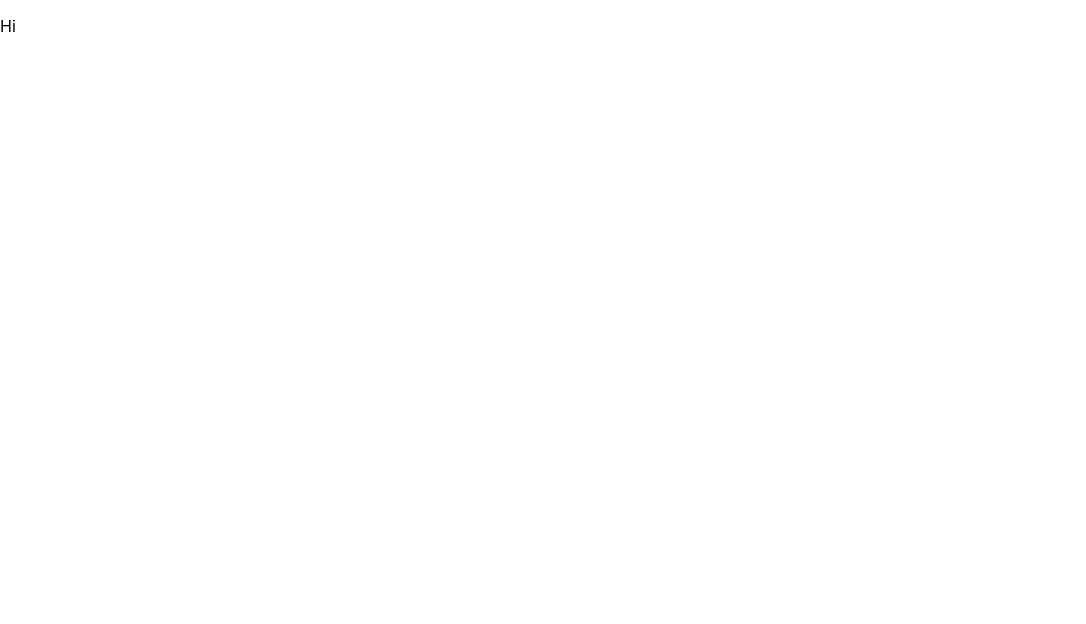
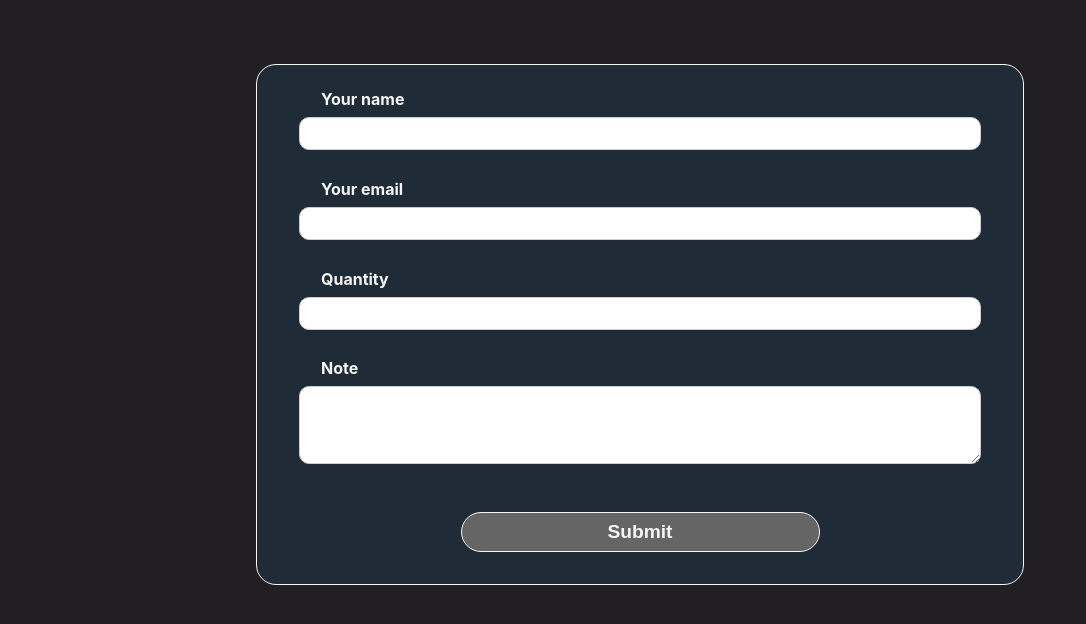
Before and after one commit to pinkjagnie/form-to-storj-practice, a React (Create React App) app in the folder client/: page / in a window 1280 px wide. Shown: the top 624 px of the page, without its empty margins (0-1086 px from the left). Built offline with nearby package versions, Linux system fonts and the light colour scheme.

Commit message:
Added Form component

```diff
--- a/client/src/App.js
+++ b/client/src/App.js
@@ -1,8 +1,12 @@
+import React from "react";
+
+import Form from "./components/Form";
+
 function App() {
   return (
-    <div>
-      <p>Hi</p>
-    </div>
+    <>
+      <Form />
+    </>
   );
 }
 
--- /dev/null
+++ b/client/src/components/Form.js
@@ -0,0 +1,49 @@
+import React, { useState } from 'react';
+
+import styles from "./form.module.css";
+
+const Form = () => {
+  const [enteredName, setEnteredName] = useState("");
+  const [enteredEmail, setEnteredEmail] = useState("");
+  const [enteredQuantity, setEnteredQuantity] = useState("");
+  const [enteredNote, setEnteredNote] = useState("")
+
+  const formSubmitHandler = (event) => {
+    event.preventDefault();
+
+    if (!enteredName || enteredName.trim() === '' || !enteredEmail || enteredEmail.trim() === '' || !enteredEmail.includes('@') || !enteredQuantity || enteredQuantity === '' || enteredQuantity === '0' || !enteredNote || enteredNote.trim() === '') {
+      alert("Ups! Something went wrong. Please fill in all the fields of the form correctly")
+      return;
+    };
+
+    console.log(enteredName, enteredEmail, enteredNote)
+  }
+
+  return(
+    <section className={styles.formSection}>
+      <div>
+        <form className={styles.form} onSubmit={formSubmitHandler}>
+          <div className={styles.control}>
+            <label htmlFor="name">Your name</label>
+            <input type="text" id="name" required value={enteredName} onChange={event => setEnteredName(event.target.value)} />
+          </div>
+          <div className={styles.control}>
+            <label htmlFor="email">Your email</label>
+            <input type="email" id="email" required value={enteredEmail} onChange={event => setEnteredEmail(event.target.value)}/>
+          </div>
+          <div className={styles.control}>
+            <label htmlFor="quantity">Quantity</label>
+            <input type="number" id="quantity" required value={enteredQuantity} onChange={event => setEnteredQuantity(event.target.value)} />
+          </div>
+          <div className={styles.control}>
+            <label htmlFor="note">Note</label>
+            <textarea id="note" rows="4" cols="50" required value={enteredNote} onChange={event => setEnteredNote(event.target.value)}/>
+          </div>
+          <button>Submit</button>
+        </form>
+      </div>
+    </section>
+  )
+};
+
+export default Form;
--- /dev/null
+++ b/client/src/components/form.module.css
@@ -0,0 +1,57 @@
+.formSection {
+  padding-top: 4rem;
+}
+
+.form {
+  width: 60%;
+  padding: 1.5rem;
+  padding-bottom: 2rem;
+  margin: 0 auto;
+  border: 1px solid whitesmoke;
+  border-radius: 20px;
+  background-color: #1f2b37;
+}
+
+.control {
+  padding-bottom: 1.5rem;
+}
+
+.control label {
+  display: block;
+  font-weight: bold;
+  margin: 0 1rem 0.5rem 2.5rem;
+}
+
+.control input,
+.control textarea {
+  display: block;
+  width: 95%;
+  margin: 0.3rem auto;
+  padding: 0.5rem;
+  border-radius: 10px;
+  border: 1px solid #ccc;
+}
+
+.control input:focus,
+.control textarea:focus {
+  outline: none;
+  border-color: #656565;
+}
+
+.form button {
+  display: block;
+  width: 50%;
+  margin: 1.2rem auto 0 auto;
+  padding: 0.5rem 2rem;
+  border: 1.5px solid whitesmoke;
+  border-radius: 25px;
+  background-color: #656565;
+  color: whitesmoke;
+  font-size: 1.2rem;
+  font-weight: bold;
+  cursor: pointer;
+}
+
+.form button:hover {
+  background-color: darkolivegreen;
+}
--- a/client/src/index.css
+++ b/client/src/index.css
@@ -1,5 +1,12 @@
+* {
+  box-sizing: border-box;
+}
+
 body {
+  min-height: 100vh;
   margin: 0;
+  background-color: #221f23;;
+  color: whitesmoke;
   font-family: -apple-system, BlinkMacSystemFont, 'Segoe UI', 'Roboto', 'Oxygen',
     'Ubuntu', 'Cantarell', 'Fira Sans', 'Droid Sans', 'Helvetica Neue',
     sans-serif;
```
